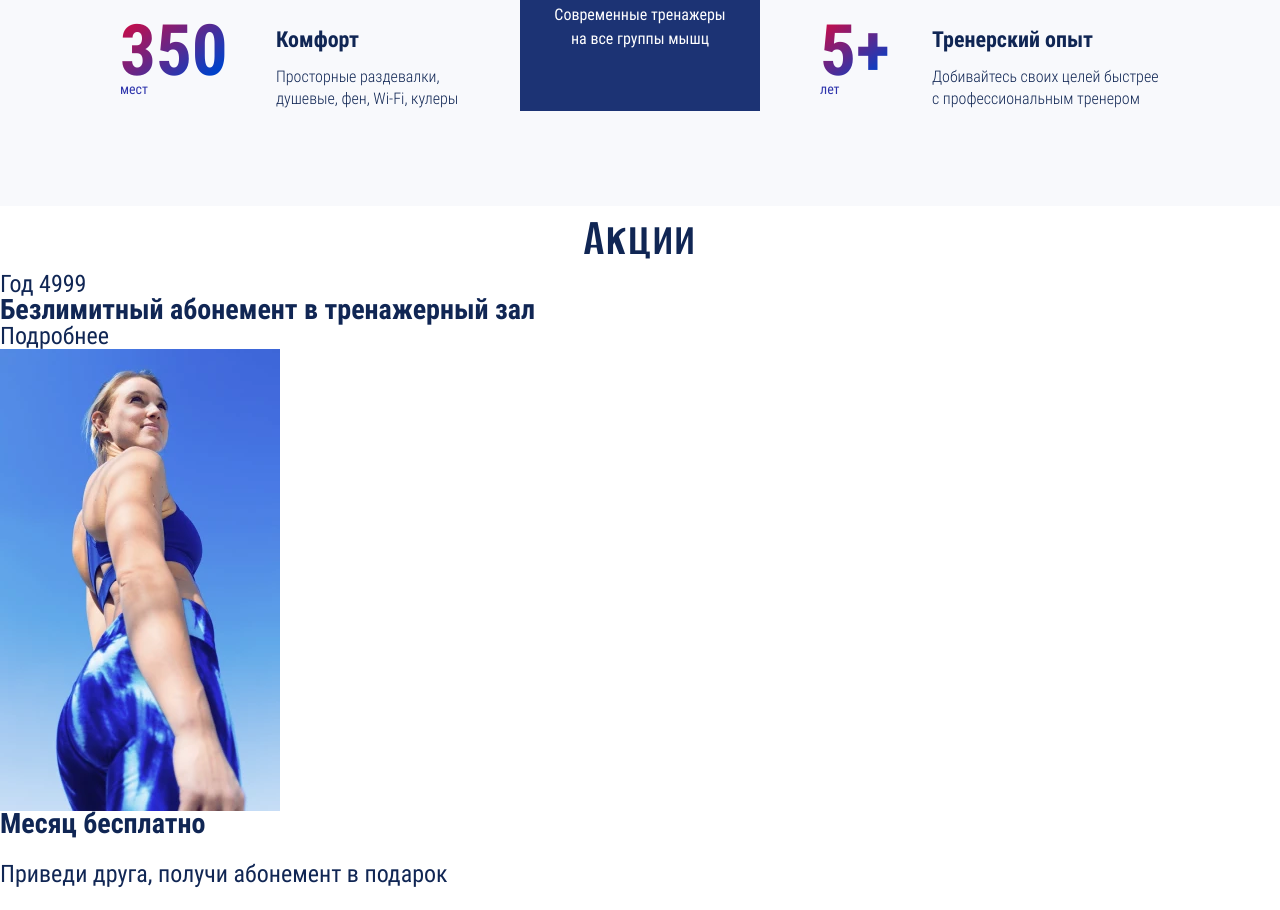
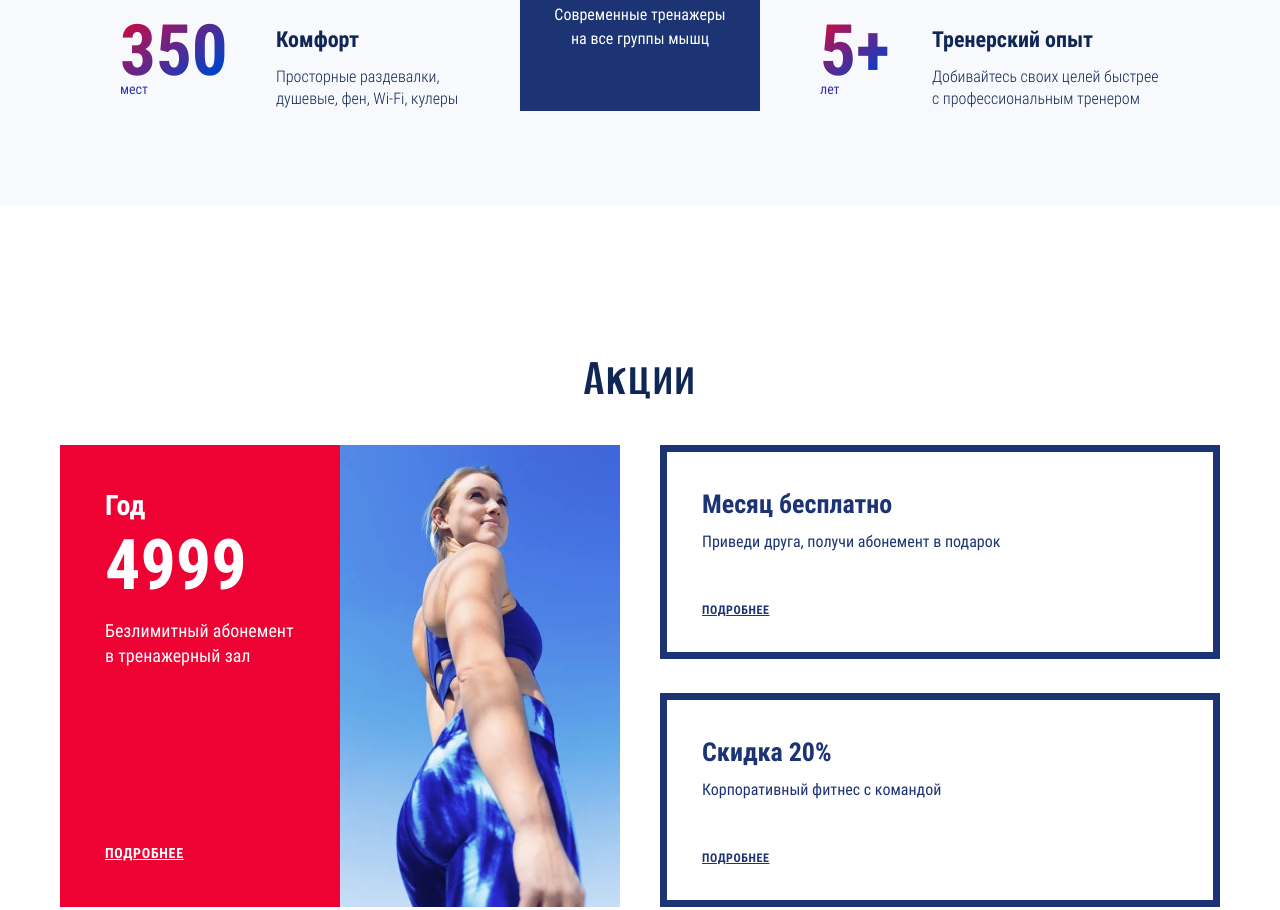
Before and after one commit to bazarovstas/supergym, a website built with webpack: page source/index.html in a window 1280 px wide. Shown: the part 2891-3801 px from the top of the page. Built offline with nearby package versions, Linux system fonts and the light colour scheme; files whose address does not match are found by name.

Commit message:
Добавлены стили для блока promotion для десктопной версии

```diff
--- a/source/index.html
+++ b/source/index.html
@@ -238,7 +238,7 @@
             <div class="promotion__wrapper">
               <span class="promotion__period">Год</span>
               <span class="promotion__price">4999</span>
-              <h3 class="promotion__title  heading  heading--h3-primary">Безлимитный абонемент в тренажерный зал</h3>
+              <h3 class="promotion__title  heading  heading--h3">Безлимитный абонемент в тренажерный зал</h3>
               <a class="promotion__link" href="#">Подробнее</a>
             </div>
             <div class="promotion__image-wrapper">
--- a/source/sass/blocks/heading.scss
+++ b/source/sass/blocks/heading.scss
@@ -81,4 +81,18 @@
       line-height: 46.08px;
     }
   }
+
+  &--h3 {
+    font-weight: 400;
+    font-size: 18px;
+    line-height: 25.2px;
+    color: $color-default-white;
+  }
+
+  &--h3-secondary {
+    font-weight: 700;
+    font-size: 26px;
+    line-height: 34px;
+    color: $color-resolution-blue;
+  }
 }
--- a/source/sass/blocks/promotion.scss
+++ b/source/sass/blocks/promotion.scss
@@ -0,0 +1,89 @@
+.promotion {
+  display: grid;
+  grid-template-columns: 1fr 1fr;
+  grid-template-rows: max-content 1fr 1fr;
+  column-gap: 40px;
+  row-gap: 34px;
+
+  padding: 140px var(--side-offset, 20px) 60px;
+}
+
+.promotion__title {
+  grid-column: 1 / 3;
+  grid-row: 1 / 2;
+}
+
+.promotion__container {
+  display: flex;
+  grid-column: 1 / 2;
+  grid-row: 2 / 4;
+}
+
+.promotion__wrapper {
+  display: flex;
+  flex-direction: column;
+  align-items: flex-start;
+
+  width: 50%;
+  padding: 45px;
+
+  background-color: $color-torch-red;
+}
+
+.promotion__image-wrapper {
+  width: 50%;
+}
+
+.promotion__period {
+  font-weight: 700;
+  font-size: 28px;
+  line-height: 32px;
+  color: $color-default-white;
+}
+
+.promotion__price {
+  margin-bottom: 10px;
+
+  font-weight: 700;
+  font-size: 70px;
+  line-height: 86px;
+  color: $color-default-white;
+}
+
+.promotion__link {
+  margin-top: auto;
+
+  font-weight: 700;
+  font-size: 14px;
+  line-height: 16.41px;
+  letter-spacing: 0.05em;
+  color: $color-default-white;
+  text-transform: uppercase;
+  text-decoration: underline;
+
+  &--secondary {
+    font-size: 12px;
+    line-height: 14.06px;
+    color: $color-resolution-blue;
+  }
+}
+
+.promotion__layout-wrapper {
+  display: flex;
+  flex-direction: column;
+  align-items: flex-start;
+  grid-column: 2 / 3;
+
+  padding: 35px;
+
+  border: 7px solid $color-resolution-blue;
+}
+
+.promotion__text-content {
+  margin: 10px 0 0 0;
+
+  font-weight: 400;
+  font-size: 16px;
+  line-height: 22.4px;
+  color: $color-resolution-blue;
+}
```
Also changed, not shown: build/css/style.css, build/css/style.min.css, build/index.html, 1 other file.
